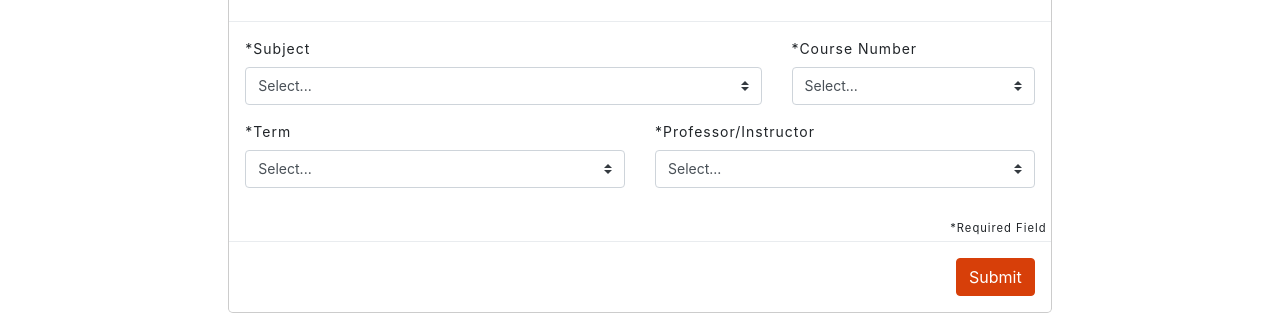
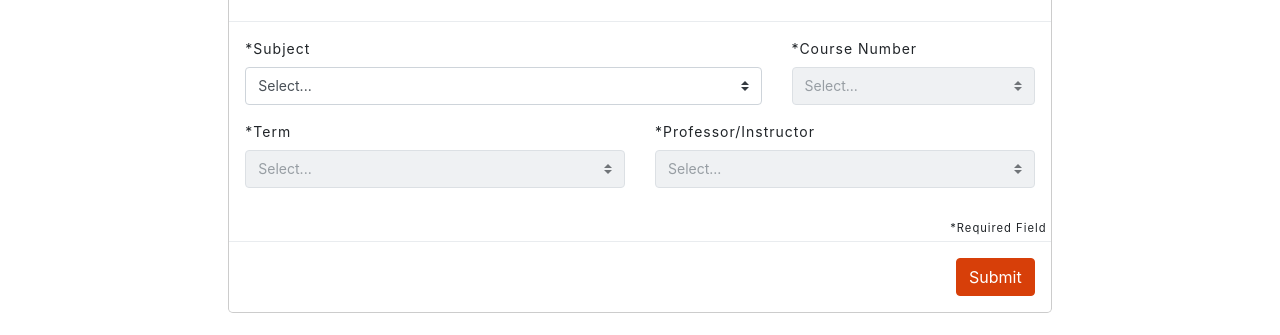
Before and after one commit to jonathan-almeida1993/CourseRater, a plain HTML site: page WebContent/index.html in a window 1280 px wide. Shown: the part 238-573 px from the top of the page. Drawn offline with Linux system fonts and the light colour scheme.

Commit message:
Disable course number, term, and instructor dropdowns
When full functionality of the dropdowns has been implemented, the course number dropdown are disabled until the user has chosen a subject to search. The term dropdown will be enabled when the user choose a course number, and the instructor dropdown will be enabled when the user chooses a term.

```diff
--- a/WebContent/index.html
+++ b/WebContent/index.html
@@ -58,7 +58,7 @@
             </div>
             <div class="form-group col-md-4">
               <label for="Course Number">*Course Number</label>
-              <select class="custom-select" id="inputGroupSelect01">
+              <select class="custom-select" id="inputGroupSelect01" disabled>
                   <option selected>Select...</option>
                   <option value="1">160</option>
                   <option value="2">161</option>
@@ -69,7 +69,7 @@
           <div class="row">
             <div class="form-group col-md-6">
               <label for="Term">*Term</label>
-              <select class="custom-select" id="inputGroupSelect01">
+              <select class="custom-select" id="inputGroupSelect01" disabled>
                   <option selected>Select...</option>
                   <option value="1">Fall 2018</option>
                   <option value="2">Summer 2018</option>
@@ -78,7 +78,7 @@
             </div>
             <div class="form-group col-md-6">
               <label for="Professor/Instructor">*Professor/Instructor</label>
-              <select class="custom-select" id="inputGroupSelect01">
+              <select class="custom-select" id="inputGroupSelect01" disabled>
                   <option selected>Select...</option>
                   <option value="1">Jennifer Parham-Mocello</option>
                   <option value="2">Shannon Ernst</option>
```
Also changed, not shown: 1 other file.
